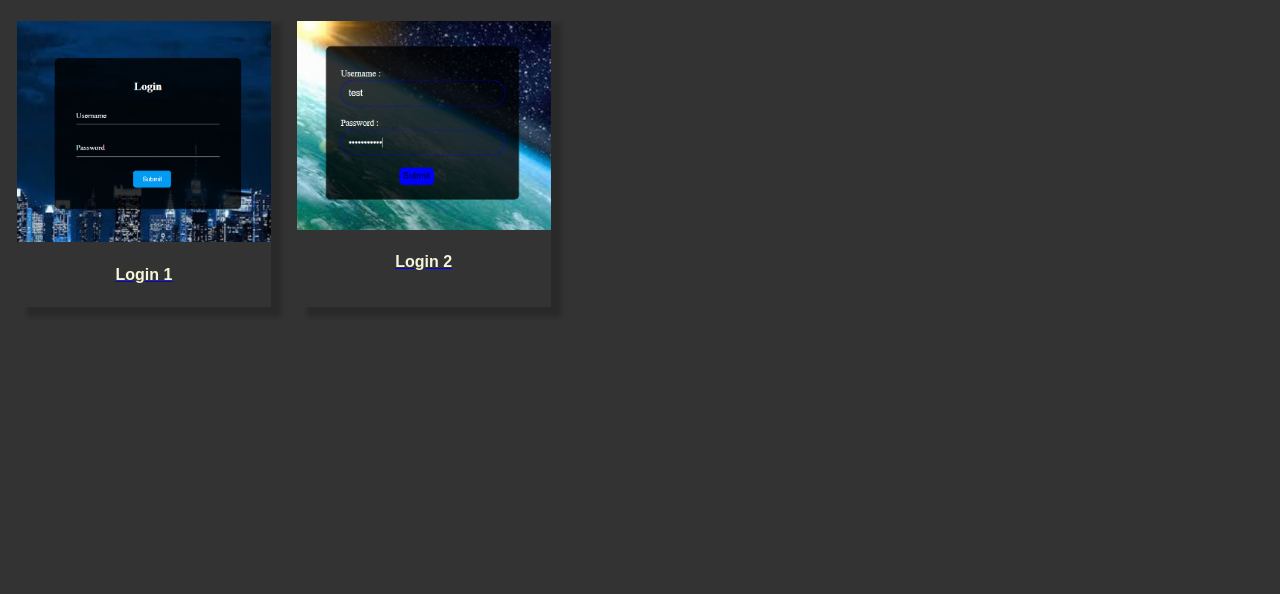
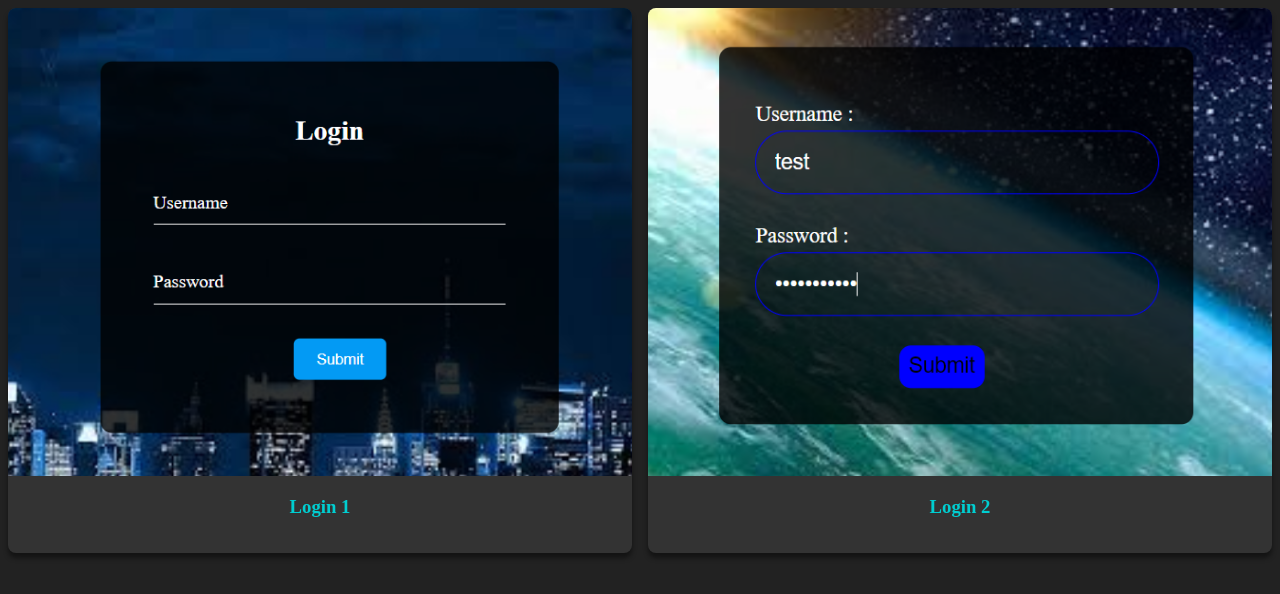
Before and after one commit to ssuriya1/Login, a plain HTML site: page index.html in a window 1280 px wide. Drawn offline with Linux system fonts and the light colour scheme.

Commit message:
Fixed the card size issue

```diff
--- a/index.html
+++ b/index.html
@@ -1,5 +1,6 @@
 <!DOCTYPE html>
 <html lang="en">
+
 <head>
   <meta charset="UTF-8" />
   <meta http-equiv="X-UA-Compatible" content="IE=edge" />
@@ -9,19 +10,20 @@
 </head>
 
 <body>
-    <div class="row">
-      <a href="input-box1/index.html" class="card column">
-        <img src="Login1.png" alt="Login 1" />
-        <div class="container">
-          <h4><b>Login 1</b></h4>
-        </div>
+  <ul class="card-wrapper">
+    <li class="card">
+      <a class="noDecoration" href="input-box1/index.html">
+        <img src="Login1.png" alt="Login1.png">
+        <h3>Login 1</h3>
       </a>
-      <a href="input-box2/index.html" class="card column">
-        <img src="Login2.png" alt="Login 2" />
-        <div class="container">
-          <h4><b>Login 2</b></h4>
-        </div>
+    </li>
+    <li class="card">
+      <a class="noDecoration" href="input-box2/index.html">
+        <img src="Login2.png" alt="Login2.png">
+        <h3>Login 2</h3>
       </a>
-    </div>
+    </li>
+  </ul>
 </body>
+
 </html>
--- a/style.css
+++ b/style.css
@@ -1,57 +1,49 @@
-* {
-    box-sizing: border-box;
-}
-
 body {
-    margin: 0;
-    font-family: Arial, Helvetica, sans-serif;
-    background-color: #333;
-    color: white;
+    background-color: #222;
 }
 
 .card {
-    box-shadow: 10px 10px 5px 0 rgba(0, 0, 0, 0.2);
+    background-color: #fff;
+    border-radius: 0.5rem;
+    box-shadow: 0 5px 5px 0 rgba(0, 0, 0, 0.45);
+    padding-bottom: 1rem;
+    cursor: pointer;
     transition: 0.3s;
-    width: 20%;
-    margin: 1%;
+    text-align: center;
+    background-color: #333;
+}
+
+.noDecoration {
+    text-decoration: none;
+    color: darkturquoise;
 }
 
 .card:hover {
-    box-shadow: 5px 8px 8px 0 rgba(198, 213, 213, 0.2);
+    box-shadow: 5px 5px 2px 0 rgba(228, 237, 237, 0.2);
 }
 
-.container {
-    padding: 2px 16px;
+.card h3 {
+    margin-top: 1rem;
+    text-decoration: none;
 }
 
-.container h4 {
-    text-align: center;
-    color: beige;
+img {
+    border-radius: 0.5rem 0.5rem 0 0;
+    width: 100%;
+    object-fit: cover;
+    aspect-ratio: 4/3;
 }
 
-.row {
-    display: -ms-flexbox;
-    display: flex;
-    -ms-flex-wrap: wrap;
-    flex-wrap: wrap;
-    padding: 0 4px;
+img~* {
+    margin-left: 1rem;
+    margin-right: 1rem;
 }
 
-.column {
-    flex: 20%;
-    max-width: 20%;
+.card-wrapper {
+    list-style: none;
+    padding: 0;
+    margin: 0;
+    display: grid;
+    grid-template-columns: repeat(auto-fit, minmax(10rem, 1fr));
+    grid-gap: 1rem;
 }
-
-.column img {
-    margin-top: 8px;
-    vertical-align: middle;
-    width: 100%;
-}
-
-@media screen and (max-width: 400px) {
-    .column {
-        -ms-flex: 50%;
-        flex: 50%;
-        max-width: 100%;
-    }
-}
```
Also changed, not shown: input-box1/index.html (+4 -7 lines), input-box2/index.html (+4 -8 lines). Lines whose indentation alone changed are shown as unchanged.
